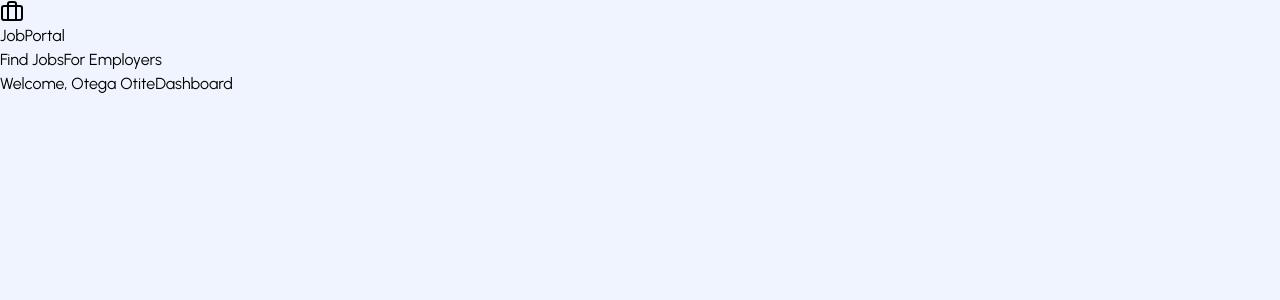
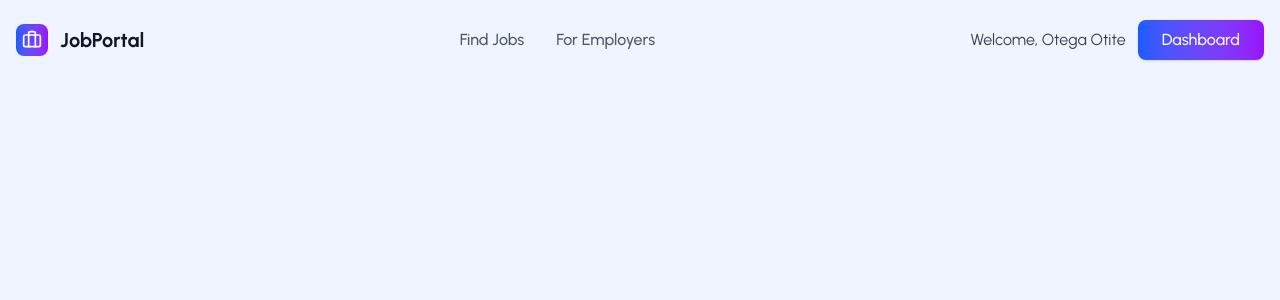
Before and after one commit to Tega96/job-portal, a React (Vite) app in the folder frontend/: page / in a window 1280 px wide. Shown: the top 300 px of the page. Built offline with nearby package versions, Linux system fonts and the light colour scheme.

Commit message:
add style to header of landing page

```diff
--- a/frontend/package.json
+++ b/frontend/package.json
@@ -15,6 +15,7 @@
     "framer-motion": "^12.23.12",
     "lucide-react": "^0.544.0",
     "moment": "^2.30.1",
+    "motion": "^12.23.12",
     "react": "^19.1.1",
     "react-dom": "^19.1.1",
     "react-hot-toast": "^2.6.0",
--- a/frontend/src/pages/LandingPage/LandingPage.jsx
+++ b/frontend/src/pages/LandingPage/LandingPage.jsx
@@ -1,10 +1,12 @@
 import { memo } from 'react';
 import Header from './components/Header';
+import Hero from './components/Hero';
 
 const LandingPage = () => {
   return (
     <div className="LandingPage">
-      <h2><Header /></h2>
+      <Header />
+      <Hero />
     </div>
   );
 };
--- a/frontend/src/pages/LandingPage/components/Header.jsx
+++ b/frontend/src/pages/LandingPage/components/Header.jsx
@@ -1,6 +1,7 @@
 import { Briefcase } from 'lucide-react';
 import { memo } from 'react';
 import { useNavigate } from 'react-router-dom'
+import { motion } from 'framer-motion'
 
 const Header = () => {
 
@@ -9,21 +10,22 @@ const Header = () => {
     const navigate = useNavigate()
 
   return (
-    <header className="">
-        <div className="">
-            <div className="">
+    <header>
+        <div className="container mx-auto px-4 mt-2">
+            <div className="flex items-center justify-between h-16">
+                <div className="flex items-center space-x-3">
                     {/* Logo */}
-                <div className="">
-                    <Briefcase className="" />
+                    <div className="w-8 h-8 bg-gradient-to-r from-blue-600 to-purple-600 rounded-lg flex items-center justify-center">
+                        <Briefcase className="w-5 h-5 text-white" />
                     </div>
-                <span className="">JobPortal</span>
+                    <span className="text-xl font-bold text-gray-900">JobPortal</span>
                 </div>
 
                 {/* Navigation Links - Hidden on mobile */}
-            <nav className="">
+                <nav className="hidden md:flex items-center space-x-8">
                     <a
                         onClick={() => navigate("/find-jobs")}
-                    className=""
+                        className="text-gray-600 hover:text-gray-900 transition-colors font-medium"
                         >
                         Find Jobs
                     </a>
@@ -35,23 +37,23 @@ const Header = () => {
                                 : "/login"
                             );
                         }}
-                    className=""
+                        className="text-gray-600 hover:text-gray-900 transition-colors font-medium"
                         >
                         For Employers
                     </a>
                 </nav>
 
                 {/* Auth Buttons */}
-            <div className="">
+                <div className="flex items-center space-x-3">
                     {isAuthenticated ? (
-                    <div className="">
-                        <span className="">Welcome, {user?.fullName}</span>
+                        <div className="flex items-center space-x-3">
+                            <span className="text-gray-700">Welcome, {user?.fullName}</span>
                             <a
                                 href={user?.role === "employer"
                                     ? "/employer-dashboard"
                                     : "/find-job"
                                 }
-                            className=""
+                                className="bg-gradient-to-r from-blue-600 to-purple-600 text-white px-6 py-2 rounded-lg font-medium hover:from-blue-700 hover:to-purple-700 transition-all duration-300 shadow-sm hover:shadow-md"
                             >
                                 Dashboard
                             </a>
@@ -60,13 +62,13 @@ const Header = () => {
                         <>
                             <a
                                 href="/login"
-                            className=""
+                                className="text-gray-600 hover:text-gray-900 transition-colors font-medium px-4 py-2 rounded-lg hover:bg-gray-500"
                             >
                                 Login
                             </a>
                             <a
                                 href="/signup"
-                            className=""
+                                className="bg-gradient-to-r from-blue-600 to-purple-600 py-2 px-6 rounded-lg text-white font-medium hover:from-blue-700 hover:to-purple-700 transition-all duration-300 shadow-sm hover:shadow:md"
                                 >
                                 Sign up
                             </a>
@@ -75,6 +77,7 @@ const Header = () => {
                 }
                 </div>
             </div>
+        </div>
     </header>
   );
 };
--- /dev/null
+++ b/frontend/src/pages/LandingPage/components/Hero.jsx
@@ -0,0 +1,15 @@
+import { memo } from 'react';
+import { Search, ArrowRight, Users, Building2, TrendingUp } from 'lucide-react';
+import { useNavigation } from 'react-router-dom';
+import { motion } from 'framer-motion'
+
+
+const Hero = () => {
+  return (
+    <section className="">
+
+    </section>
+  );
+};
+
+export default memo(Hero);
```
Also changed, not shown: 1 other file (tests, documents, lock files or other folders). Lines whose indentation alone changed are shown as unchanged.
